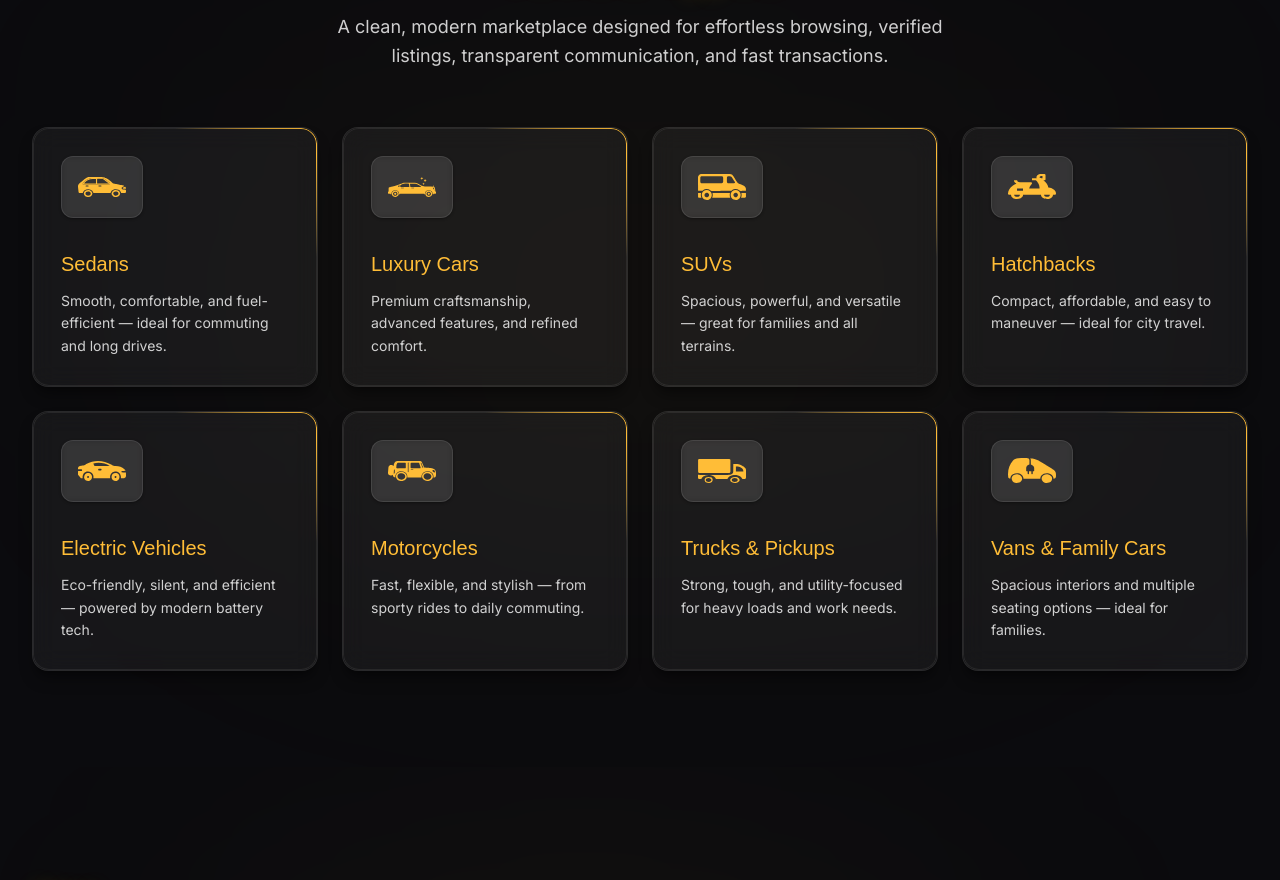
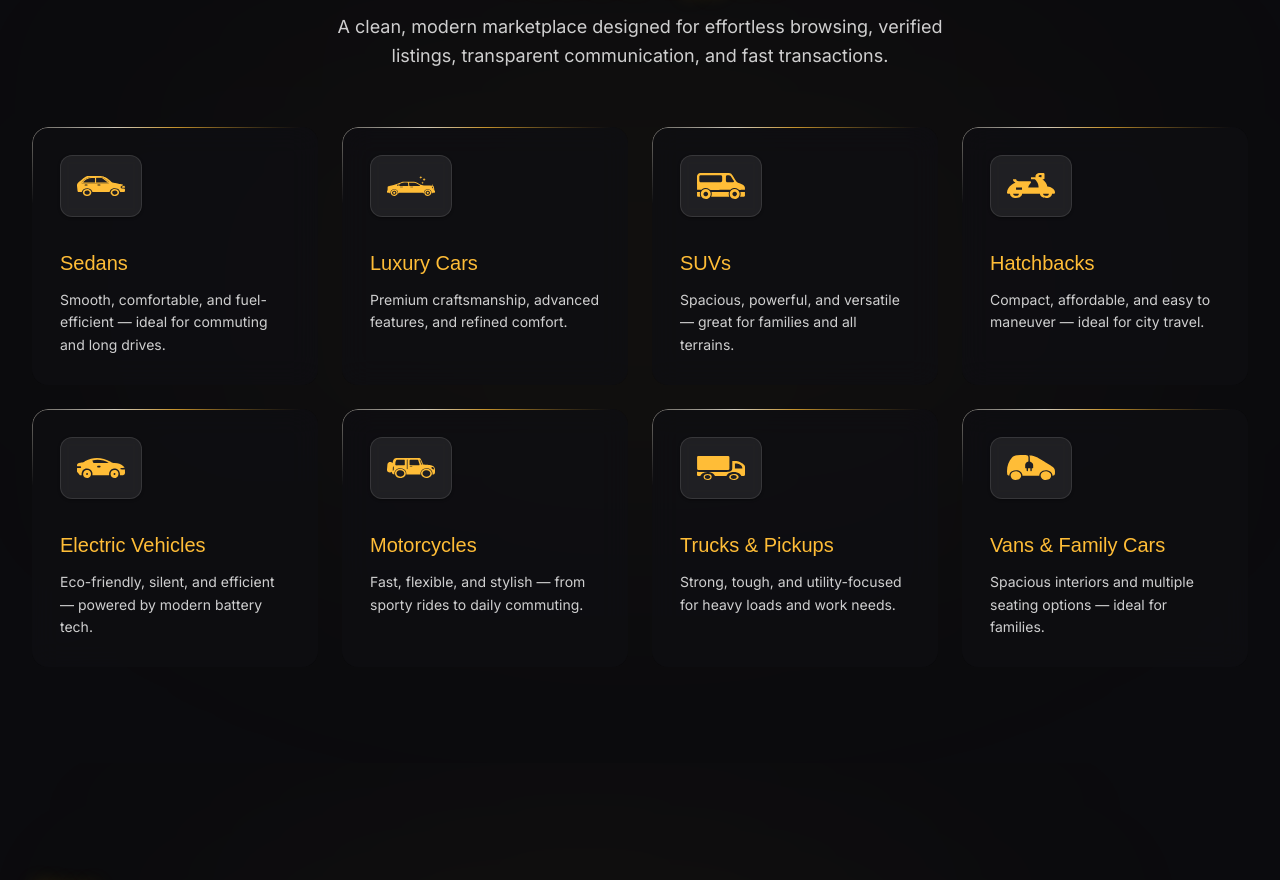
Before and after one commit to Barkat-Ullah/wheelot-car-template, a Next.js app: page / in a window 1280 px wide. Shown: the part 1060-1940 px from the top of the page. Built offline with nearby package versions, Linux system fonts and the light colour scheme; a web font is replaced by a local one.

Commit message:
feat: add CategorySection component with interactive grid for vehicle categories

```diff
--- a/src/app/components/pages/CategorySection.tsx
+++ b/src/app/components/pages/CategorySection.tsx
@@ -123,11 +123,11 @@ const CategorySection = () => {
             >
               <Link
                 href={category.link || "/#vehicles"}
-                className="animated-border zoom-animate group relative flex flex-col justify-between h-full p-6 sm:p-7 rounded-2xl bg-[#FFFDF5]/[0.05] hover:bg-[#FFFDF5]/[0.09] backdrop-blur-[12px] border border-[#FFFDF5]/[0.08] shadow-lg shadow-black/40 overflow-hidden block"
+                className="spotlight-card group relative flex flex-col justify-between h-full p-6 sm:p-7 rounded-2xl overflow-hidden block cursor-pointer"
               >
                 <div>
                   {/* Category SVG Icon Container */}
-                  <div className="p-4 bg-[#FFFDF5]/[0.08] rounded-xl border border-white/10 backdrop-blur-[3px] flex items-center justify-center w-fit mb-6 sm:mb-8 group-hover:scale-105 group-hover:bg-[#FFBD37]/15 group-hover:border-[#FFBD37]/40 transition-all duration-300 shadow-sm shadow-black/30">
+                  <div className="p-4 bg-[#FFFDF5]/[0.08] group-hover:bg-[#FFBD37]/15 rounded-xl border border-white/10 group-hover:border-[#FFBD37]/40 backdrop-blur-[4px] flex items-center justify-center w-fit mb-6 sm:mb-8 group-hover:scale-105 transition-all duration-300 shadow-sm shadow-black/30">
                     <div className="relative w-11 h-6 sm:w-12 sm:h-7 flex items-center justify-center">
                       <Image
                         src={category.icon}
@@ -139,7 +139,7 @@ const CategorySection = () => {
                   </div>
 
                   {/* Title */}
-                  <h3 className="font-primary text-lg sm:text-xl font-normal text-[#FFBD37] group-hover:text-white transition-colors duration-300 mb-2.5 sm:mb-3">
+                  <h3 className="font-primary text-lg sm:text-xl font-normal text-[#FFBD37] group-hover:text-white transition-colors duration-200 mb-2.5 sm:mb-3">
                     {category.title}
                   </h3>
 
```
